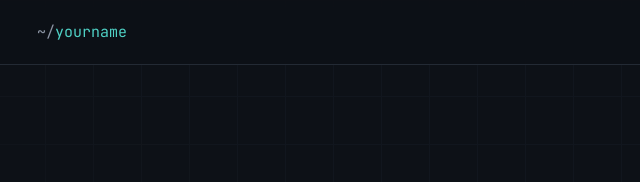
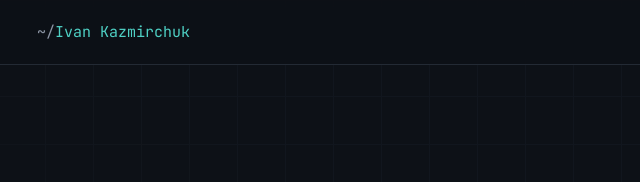
Before and after one commit to Kazimirich/Bio, a plain HTML site: page index.html in a window 1280 px wide. Shown: the top 182 px of the page, 147-787 px from the left. Drawn offline with Linux system fonts and the light colour scheme.

Commit message:
Update index.html

```diff
--- a/index.html
+++ b/index.html
@@ -3,7 +3,7 @@
 <head>
 <meta charset="UTF-8">
 <meta name="viewport" content="width=device-width, initial-scale=1.0">
-<title>Твоё Имя — Web Developer / Security Enthusiast</title>
+<title>Ivan Kazmirchuk — Web Developer / Security Enthusiast</title>
 <meta name="description" content="Портфолио: веб-разработка и кибербезопасность">
 <link rel="preconnect" href="https://fonts.googleapis.com">
 <link href="https://fonts.googleapis.com/css2?family=Space+Grotesk:wght@400;500;600;700&family=JetBrains+Mono:wght@400;500;700&family=Inter:wght@400;500&display=swap" rel="stylesheet">
@@ -15,7 +15,7 @@
 
 <nav>
   <div class="wrap">
-    <span class="logo">yourname</span>
+    <span class="logo">Ivan Kazmirchuk</span>
     <div class="navlinks">
       <a href="#about">about</a>
       <a href="#skills">skills</a>
```
